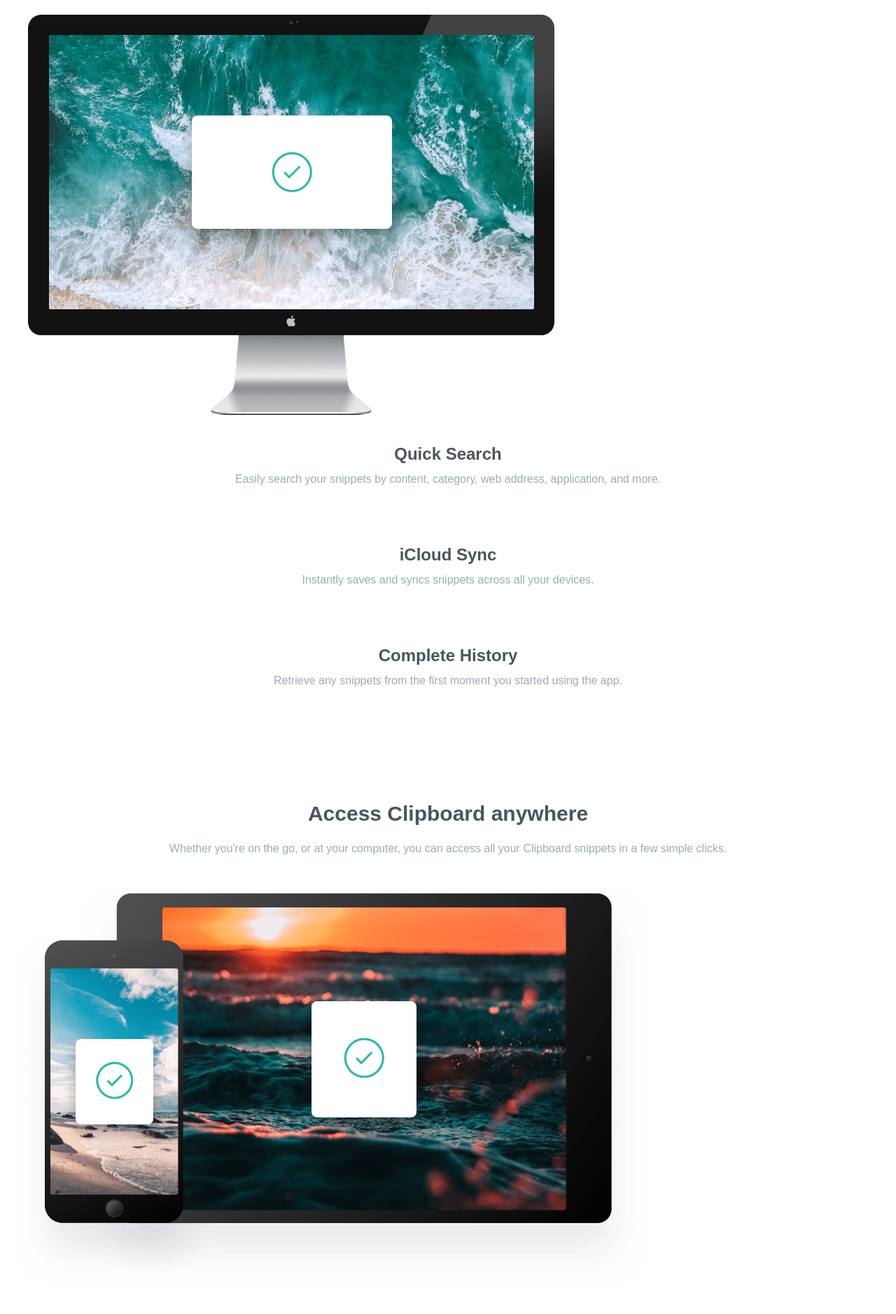
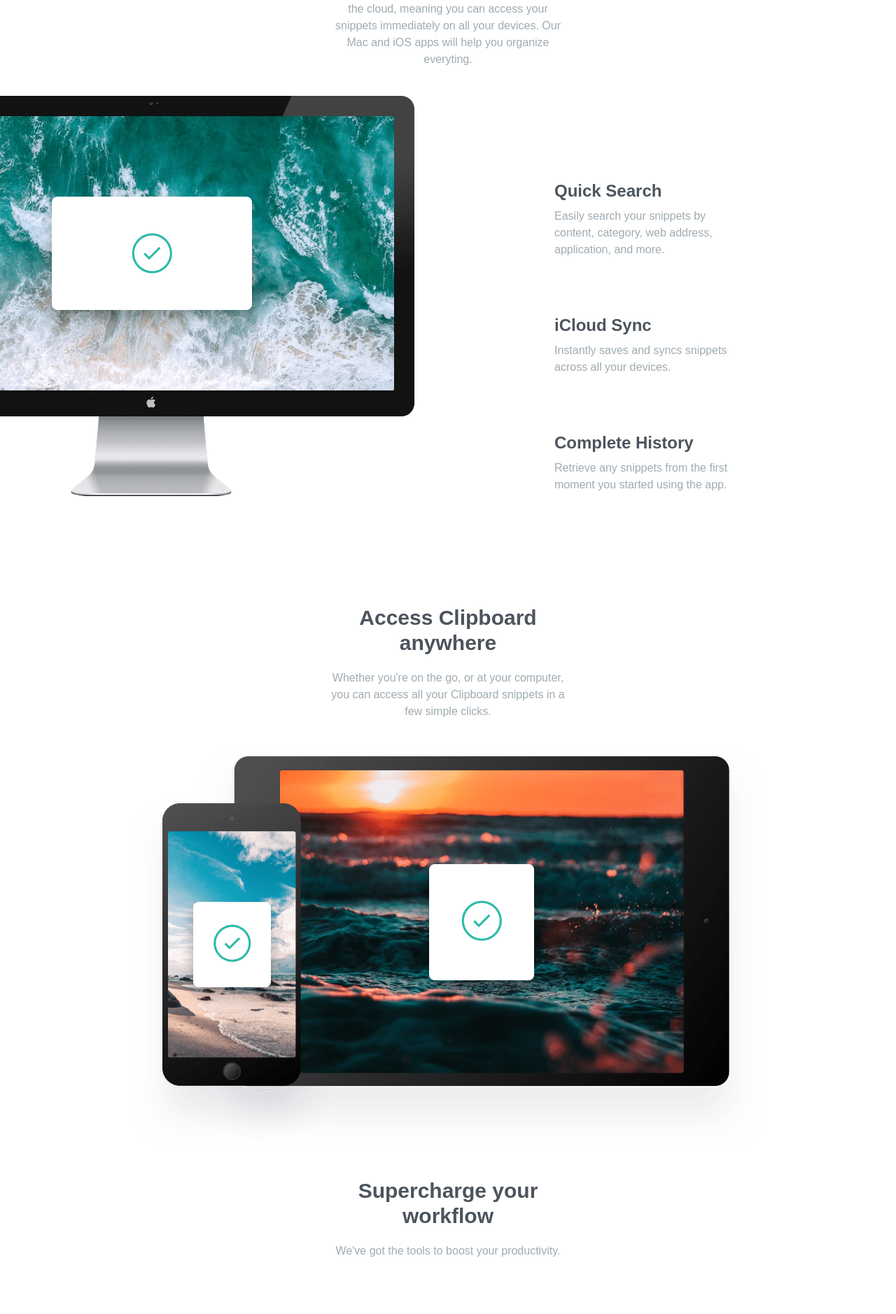
Before and after one commit to farrel-hi/clipboard-landing-page-react, a React (Create React App) app: page / in a window 1280 px wide. Shown: the part 800-2678 px from the top of the page at 70% size. Built offline with nearby package versions, Linux system fonts and the light colour scheme; a web font is replaced by a local one.

Commit message:
add desktop rules

```diff
--- a/src/App.css
+++ b/src/App.css
@@ -2,37 +2,7 @@
   text-align: center;
 }
 
-.App-logo {
-  height: 40vmin;
-  pointer-events: none;
+.computer{
+  width: 60em;
+  height: auto;
 }
-
-@media (prefers-reduced-motion: no-preference) {
-  .App-logo {
-    animation: App-logo-spin infinite 20s linear;
-  }
-}
-
-.App-header {
-  background-color: #282c34;
-  min-height: 100vh;
-  display: flex;
-  flex-direction: column;
-  align-items: center;
-  justify-content: center;
-  font-size: calc(10px + 2vmin);
-  color: white;
-}
-
-.App-link {
-  color: #61dafb;
-}
-
-@keyframes App-logo-spin {
-  from {
-    transform: rotate(0deg);
-  }
-  to {
-    transform: rotate(360deg);
-  }
-}
--- a/src/App.js
+++ b/src/App.js
@@ -26,11 +26,11 @@ function App() {
   return (
     <div className="App font-display">
       {/* Header Background */}
-      <div className="absolute top-0 left-0 -z-10 min-w-full h-1/2 bg-mobile-bg bg-no-repeat bg-cover">
+      <div className="absolute top-0 left-0 -z-10 min-w-full h-1/2 xl:bg-desktop-bg bg-mobile-bg bg-no-repeat bg-cover">
       </div>
 
       {/* Section One: Intro */}
-      <section className='mb-20'>
+      <section className='mb-20 flex-column'>
         {/* Logo */}
         <div className="flex justify-center py-5 mt-20">
           <img src={logo} className="h-30" alt="logo" />
@@ -50,8 +50,9 @@ function App() {
         title={data.feature_tracking.title}
         desc={data.feature_tracking.description}
       />
-      <section className='flex-row justify-center items-center w-screen mb-20'>
-        <img src={computer} alt='computer' className='px-10' />
+      <section className='flex-row justify-center items-center w-full mb-20 xl:flex xl:items-start'>
+        <img src={computer} alt='computer' className='computer px-10 xl:relative xl:-left-40 xl:px-0 xl:object-fill' />
+        <aside className='xl:mt-20'>
           <SmallLeftTitleDescription
             title={data.quick_search.title}
             desc={data.quick_search.description}
@@ -64,6 +65,8 @@ function App() {
             title={data.complete_history.title}
             desc={data.complete_history.description}
           />
+        </aside>
+
       </section>
 
 
@@ -72,12 +75,13 @@ function App() {
         title={data.feature_accessibility.title}
         desc={data.feature_accessibility.description}
       />
-      <section className='flex-row justify-center items-center w-screen mb-20'>
-        <img src={devices} alt='computer' className='px-5' />
-        <SmallLeftTitleDescription
+      <section className='flex-column justify-center items-center w-full mb-20'>
+        <img src={devices} alt='computer' className='px-5 xl:mx-auto' />
+        <BigCenteredTitleDescription
           title={data.feature_supercharge.title}
           desc={data.feature_supercharge.description}
         />
+        <div className='xl:flex xl:px-60 [&>*]:xl:w-2/3'>
           <IconCenteredTitleDescription
             icon={icon_blacklist}
             title={data.create_blacklists.title}
@@ -93,6 +97,8 @@ function App() {
             title={data.sneak_preview.title}
             desc={data.sneak_preview.description}
           />
+        </div>
+
       </section>
 
       {/* Section Four: Partners */}
@@ -100,6 +106,8 @@ function App() {
         flex-column justify-center items-center
         [&>*]:my-20
         [&>*]:mx-auto
+        xl:flex
+        xl:mx-40
       '>
         {/* <p>Hello</p> */}
         <img src={partner_google} alt='google-log' />
--- a/src/components/BigCenteredTitleDescription.js
+++ b/src/components/BigCenteredTitleDescription.js
@@ -2,7 +2,7 @@ import React from "react";
 
 function BigCenteredTitleDescription(props) {
     return (
-        <div className="p-10">
+        <div className="p-10 xl:w-1/3 xl:mx-auto">
             <h1 className="font-semibold text-3xl text-gray-dark mb-5">{props.title}</h1>
             <p className="text-base text-gray-light">{props.desc}</p>
         </div>
--- a/src/components/DownloadButtons.js
+++ b/src/components/DownloadButtons.js
@@ -10,10 +10,11 @@ function DownloadButtons() {
     [&>*]:w-4/5
     [&>*]:h-14
     [&>*]:text-lg
+    [&>*]:xl:w-60
     "
     >
       <button type="button" className="bg-cyan shadow-cyan-500/50 active:bg-cyan-glow">Download for iOS</button>
-      <button type="button" className="bg-blue shadow-blue-500/50 active:bg-blue-glow">Download for Mac</button>
+      <button type="button" className="bg-blue shadow-blue-500/50 active:bg-blue-glow xl:ml-10">Download for Mac</button>
     </div>
   );
 }
--- a/src/components/Footer.js
+++ b/src/components/Footer.js
@@ -3,12 +3,12 @@ import logo from "../images/logo.svg";
 
 function Footer() {
   return (
-    <footer className="flex-column bg-gray py-10 px-20">
+    <footer className="flex-column bg-gray py-10 px-20 xl:flex xl:justify-between xl:items-center xl:px-60">
       <div className="flex justify-center py-5">
         <img src={logo} className="h-12" alt="logo" />
       </div>
-      <nav>
-        <ul className="text-gray-dark text-lg [&>*]:my-5">
+      <nav className="xl:w-3/4">
+        <ul className="text-gray-dark text-lg [&>*]:my-5 xl:grid xl:grid-cols-3 xl:text-left xl:gap-x-20 xl:[&>*]:my-2 xl:pr-80">
           <li className="active:text-cyan"><button type="button">FAQs</button></li>
           <li className="active:text-cyan"><button type="button">Contact Us</button></li>
           <li className="active:text-cyan"><button type="button">Privacy Policy</button></li>
@@ -16,7 +16,7 @@ function Footer() {
           <li className="active:text-cyan"><button type="button">Install Guide</button></li>
         </ul>
       </nav>
-      <div className="pt-10 flex justify-evenly h-fit [&>*]:h-8 [&>*]:w-8 [&>*]:fill-gray-dark">
+      <div className="pt-10 flex justify-evenly h-fit [&>*]:h-8 [&>*]:w-8 [&>*]:fill-gray-dark xl:w-52 xl:pt-0">
         {/* Facebook Icon SVG */}
         <svg xmlns="http://www.w3.org/2000/svg" className="active:fill-cyan">
           <path d="M22.675 0H1.325C.593 0 0 .593 0 1.325v21.351C0 23.407.593 24 1.325 24H12.82v-9.294H9.692v-3.622h3.128V8.413c0-3.1 1.893-4.788 4.659-4.788 1.325 0 2.463.099 2.795.143v3.24l-1.918.001c-1.504 0-1.795.715-1.795 1.763v2.313h3.587l-.467 3.622h-3.12V24h6.116c.73 0 1.323-.593 1.323-1.325V1.325C24 .593 23.407 0 22.675 0z" />
--- a/src/components/IconCenteredTitleDescription.js
+++ b/src/components/IconCenteredTitleDescription.js
@@ -4,7 +4,7 @@ function IconCenteredTitleDescription(props) {
     return (
         <div className="p-10">
             <div className="w-full flex justify-center mb-5">
-                <img src={props.icon} alt="icon"/>
+                <img src={props.icon} alt="icon" className="xl:h-14"/>
             </div>
             <h1 className="font-semibold text-2xl text-gray-dark mb-3">{props.title}</h1>
             <p className="text-base text-gray-light">{props.desc}</p>
--- a/src/components/SmallLeftTitleDescription.js
+++ b/src/components/SmallLeftTitleDescription.js
@@ -2,7 +2,7 @@ import React from "react";
 
 function SmallTitleDescription(props) {
     return(
-        <div className="p-10">
+        <div className="p-10 xl:w-2/3 xl:text-left">
             <h1 className="font-semibold text-2xl text-gray-dark mb-2">{props.title}</h1>
             <p className="text-base text-gray-light">{props.desc}</p>
         </div>
```
Lines whose indentation alone changed are shown as unchanged.
